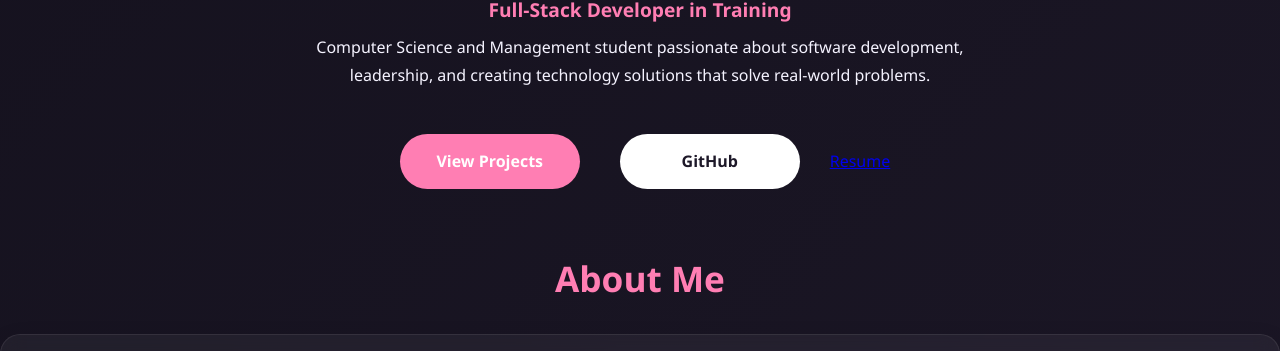
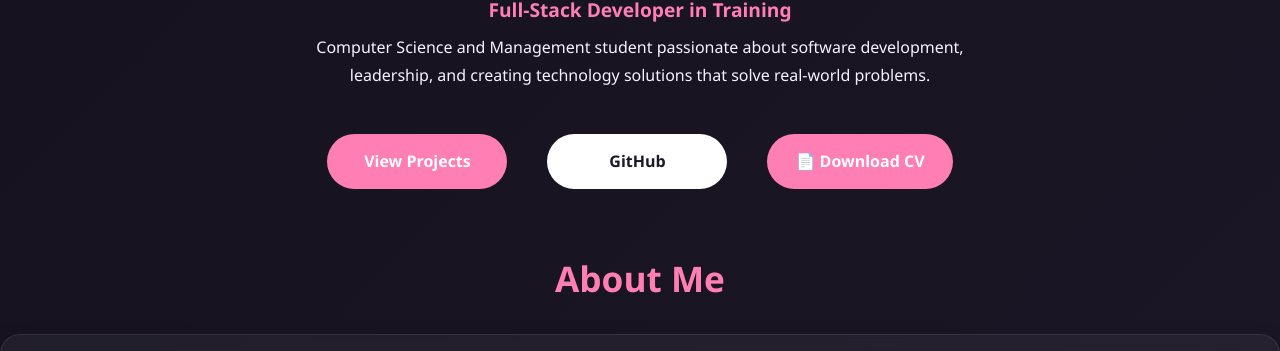
Before and after one commit to Elham-97/personal-portfolio, a plain HTML site: page index.html in a window 1280 px wide. Shown: the part 700-1051 px from the top of the page. Drawn offline with Linux system fonts and the light colour scheme.

Commit message:
Fix resume button styling and CV download link

```diff
--- a/index.html
+++ b/index.html
@@ -54,10 +54,9 @@ leadership, and creating technology solutions that solve real-world problems.
             <a href="https://github.com/Elham-97" target="_blank" class="btn btn-secondary">
                 GitHub
             </a>
-        <a href="cv/Elham_Ibrahim_CV.pdf" target="_blank">
-                Resume
-            </a>
-        </div>
+   <a href="cv/Elham_Ibrahim_CV.pdf" target="_blank" class="btn btn-cv">
+    📄 Download CV
+</a>  </div>
 
     </div>
 
```
